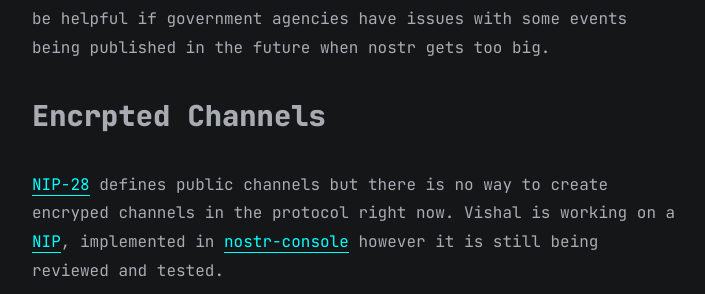
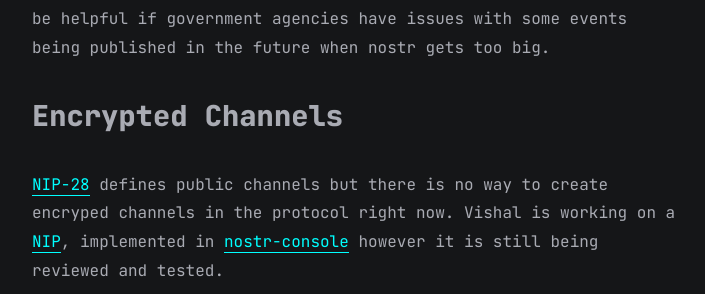
Before and after one commit to consentonchain/blog, a Jekyll site: the page built from all_collections/_posts/2022-12-22-nostr-privacy.md, in a window 1280 px wide and 900 px high, scrolled down 2552 px. Shown: the part 257-551 px from the top of the window, without its empty margins (283-988 px from the left). Built offline with Jekyll 4.4.1, drawn with Linux system fonts in a browser that asks for light colours.

Commit message:
Fix typo

```diff
--- a/all_collections/_posts/2022-12-22-nostr-privacy.md
+++ b/all_collections/_posts/2022-12-22-nostr-privacy.md
@@ -51,7 +51,7 @@ Relays know IP address, user agents, public keys trying to read/write, websocket
 
 You could also run your own relay for some use cases although its always good to use multiple relays. Use clients that care about privacy and VPN/proxy. If you are running a relay, being anon could be helpful if government agencies have issues with some events being published in the future when nostr gets too big.
 
-## Encrpted Channels
+## Encrypted Channels
 
 [NIP-28](https://github.com/nostr-protocol/nips/blob/master/28.md) defines public channels but there is no way to create encryped channels in the protocol right now. Vishal is working on a [NIP](https://github.com/nostr-protocol/nips/pull/59), implemented in [nostr-console](https://github.com/vishalxl/nostr_console) however it is still being reviewed and tested.
 
```
